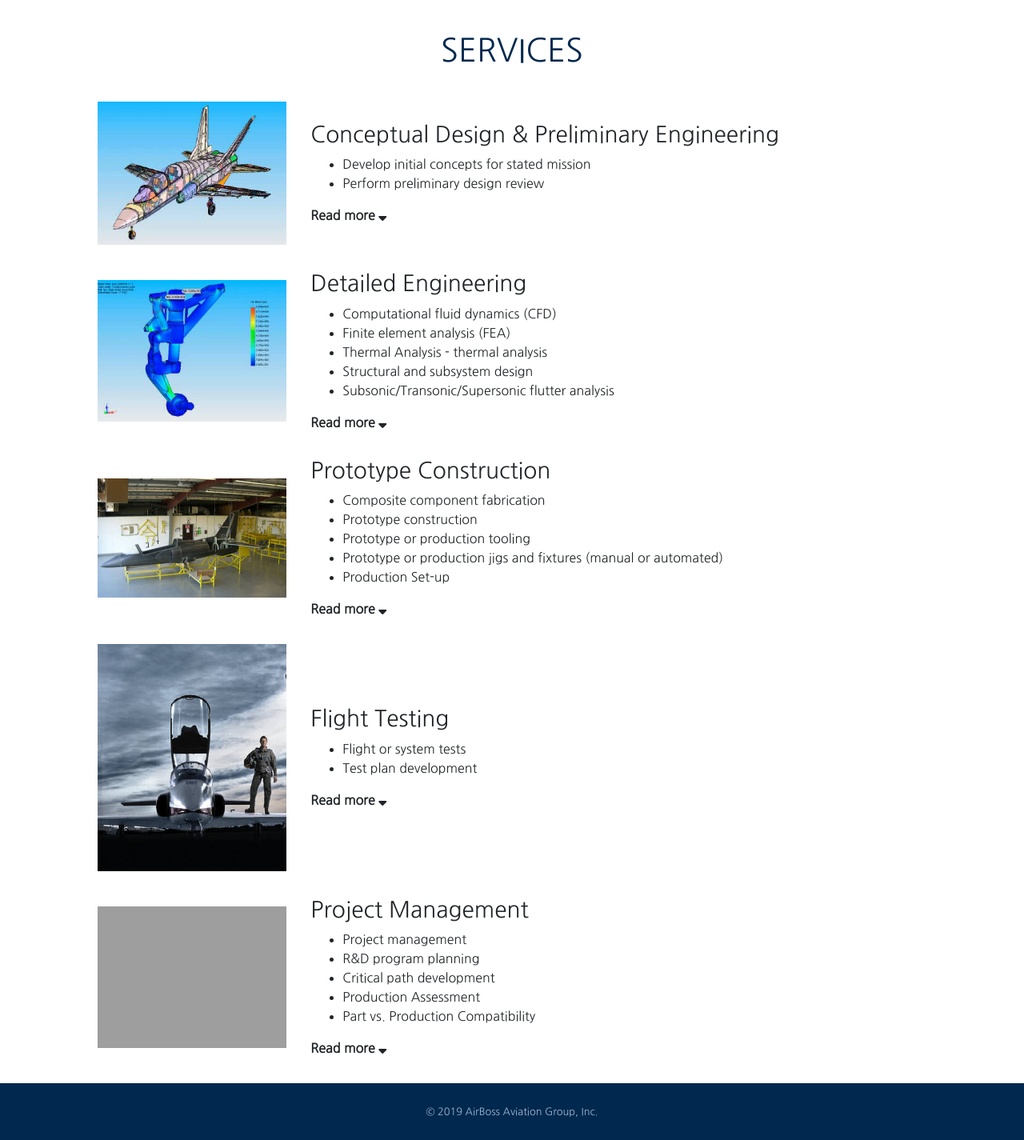
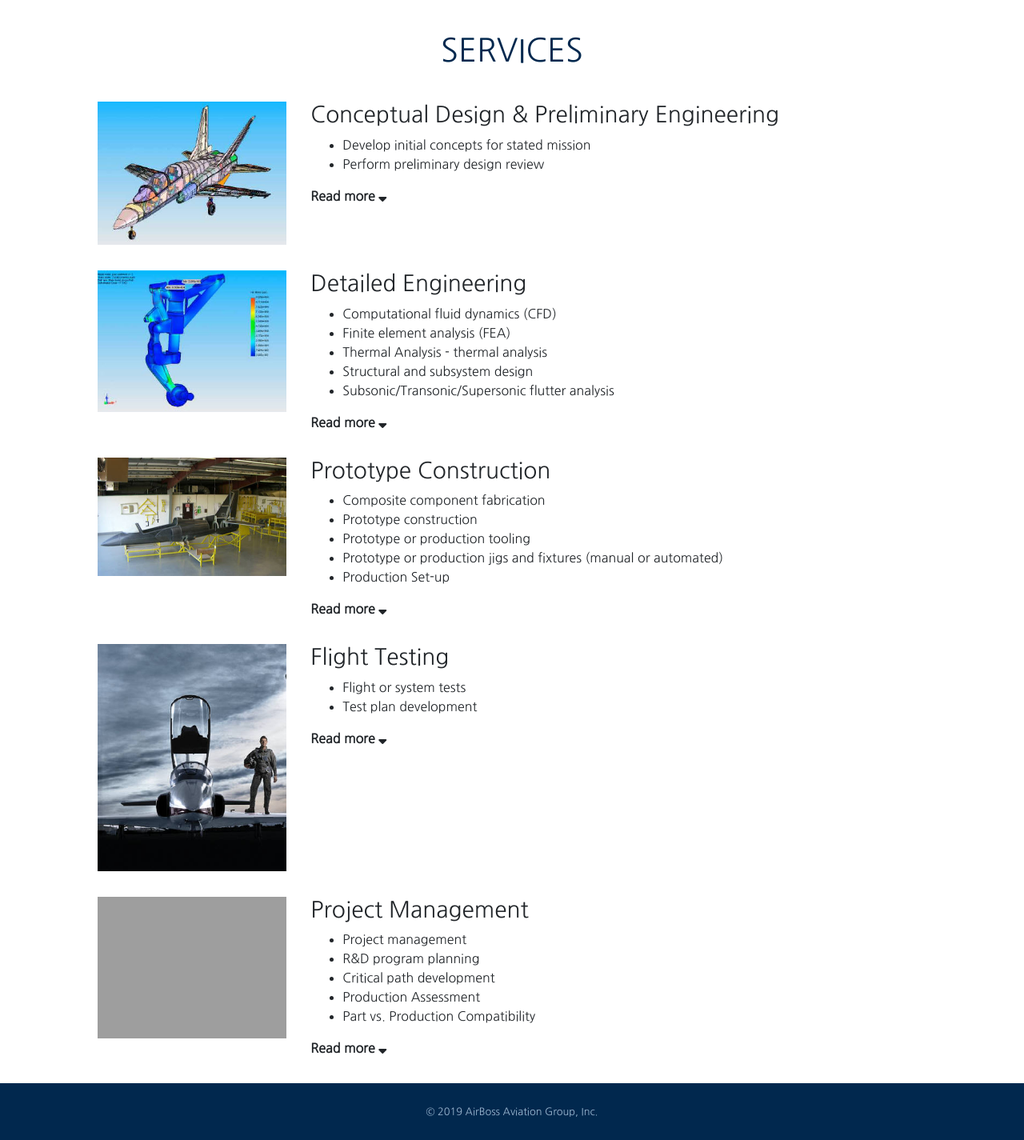
Before and after one commit to neromike/AirBoss-website, a PHP site: page /services.php in a window 1280 px wide. Shown: the part 97-1522 px from the top of the page at 80% size. Run offline with PHP 8.4, Linux system fonts and the light colour scheme; some libraries are stand-ins or nearby versions; grey boxes are pictures that could not be loaded.

Commit message:
Top align services images

```diff
--- a/services.php
+++ b/services.php
@@ -102,10 +102,10 @@
     <div class="d-none d-md-block col-md-1"></div>
     <div class="service_container col-12 col-md-10">
 			<div class="row">
-				<div class="service_img col-12 col-md-3 align-self-center">
+				<div class="service_img col-12 col-md-3">
           <img src="img/service/<?php echo $service[1]; ?>.jpg" />
 				</div>
-				<div class="col-12 col-md-9 text-left service_link align-self-center" id="<?php echo $service[1]; ?>">
+				<div class="col-12 col-md-9 text-left service_link" id="<?php echo $service[1]; ?>">
           <h3 class="service_name"><?php echo $service[0]; ?></h3>
           <div class="service_blurb">
             <?php echo $service[2]; ?>
```
